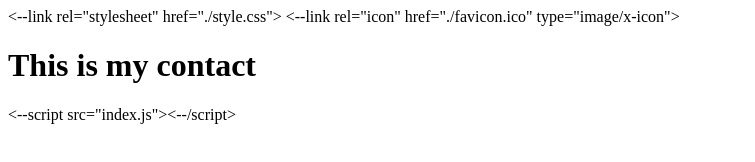
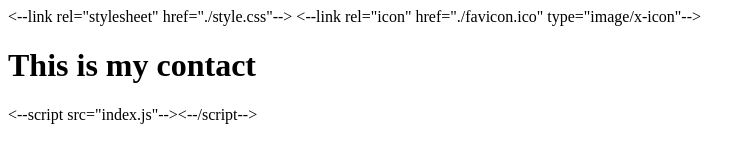
Before and after one commit to hqm-sg/sites, a plain HTML site: page contact.html in a window 1280 px wide. Shown: the whole page, without its empty margins (0-755 px from the left). Drawn offline with Linux system fonts and the light colour scheme.

Commit message:
update comment

```diff
--- a/contact.html
+++ b/contact.html
@@ -5,13 +5,13 @@
     <meta name="viewport" content="width=device-width, initial-scale=1.0">
     <meta http-equiv="X-UA-Compatible" content="ie=edge">
     <title>My Website</title>
-    <--link rel="stylesheet" href="./style.css">
-    <--link rel="icon" href="./favicon.ico" type="image/x-icon">
+    <--link rel="stylesheet" href="./style.css"-->
+    <--link rel="icon" href="./favicon.ico" type="image/x-icon"-->
   </head>
   <body>
     <main>
         <h1>This is my contact</h1>
     </main>
-	<--script src="index.js"><--/script>
+	<--script src="index.js"--><--/script-->
   </body>
 </html>
```
